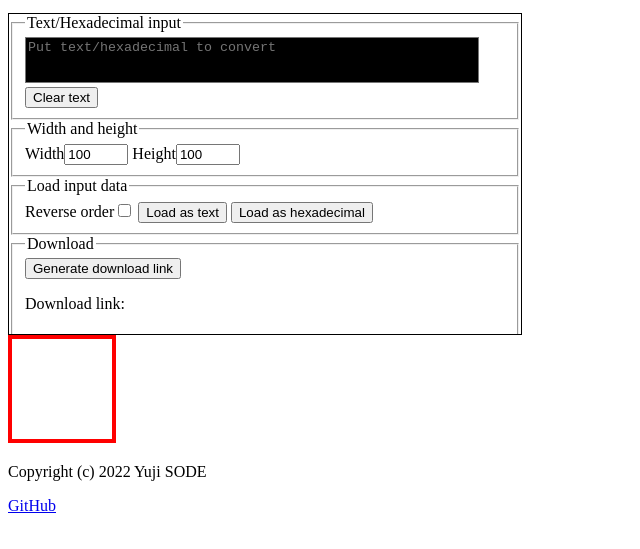
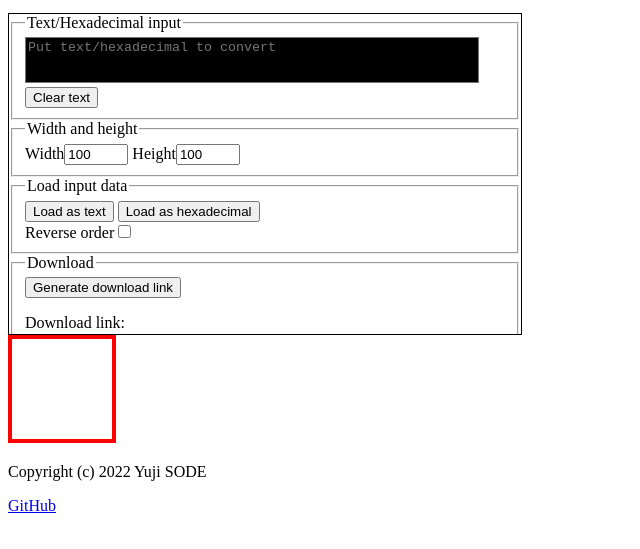
Before and after one commit to YujiSODE/arcLandscape, a plain HTML site: page index.html in a window 1280 px wide. Shown: the part 155-704 px from the top of the page, without its empty margins (0-640 px from the left). Drawn offline with Linux system fonts and the light colour scheme.

Commit message:
Add files via upload

```diff
--- a/index.html
+++ b/index.html
@@ -48,10 +48,11 @@
 				<!-- load input data -->
 				<fieldset>
 					<legend>Load input data</legend>
-						<label>Reverse order<input type='checkbox' id='reverseOrder' value='reverse'></label>
 						<!-- load buttons -->
 						<button id='loadB_txt' type='button'>Load as text</button>
 						<button id='loadB_hex' type='button'>Load as hexadecimal</button>
+						<!-- loading order -->
+						<div><label>Reverse order<input type='checkbox' id='reverseOrder' value='reverse'></label></div>
 				</fieldset>
 				<!-- -->
 				<fieldset>
```
